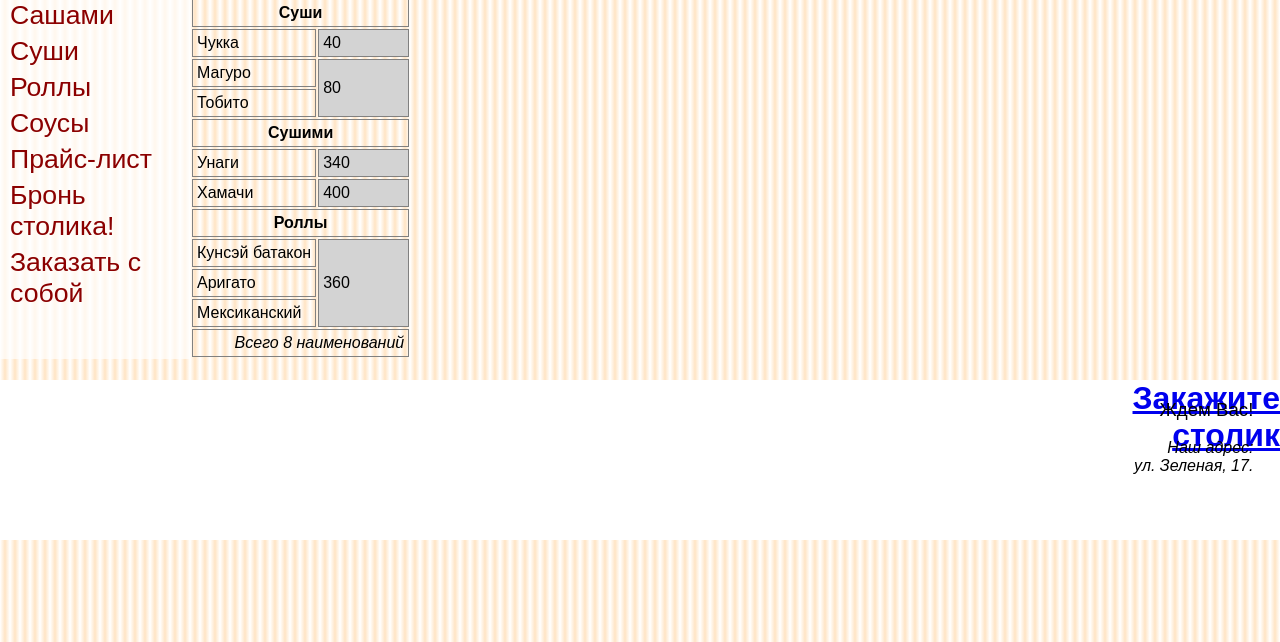
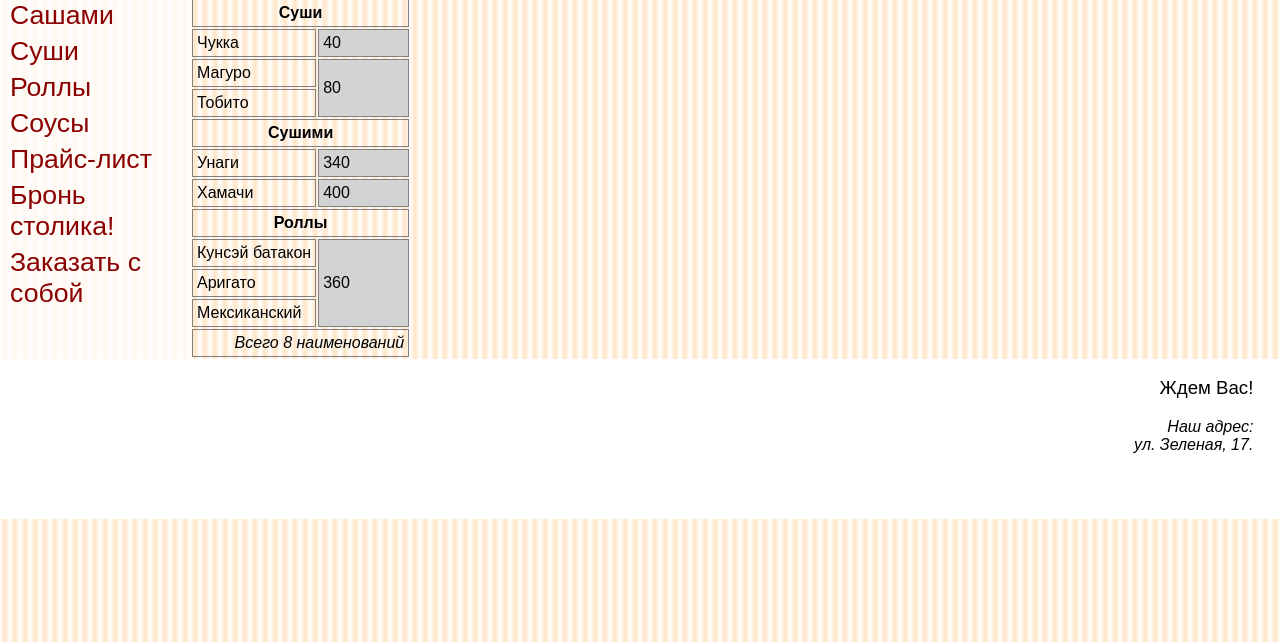
Before and after one commit to iRoman8614/sushi_bar, a plain HTML site: page price-list.html in a window 1280 px wide. Shown: the part 158-800 px from the top of the page. Drawn offline with Linux system fonts and the light colour scheme.

Commit message:
pages nav fix

```diff
--- a/price-list.html
+++ b/price-list.html
@@ -57,7 +57,7 @@
         </div>
     </div>
     <footer>
-        <div class="pos5"><h1><a href="order.html">Закажите<br> столик</a></h1></div>
+        <!--<div class="pos5"><h1><a href="order.html">Закажите<br> столик</a></h1></div>-->
         <div class="pos4">
             <p class="greeting">Ждем Вас!</p>
             <!-- Комментарии -->
```
Also changed, not shown: roll.html (+1 -1 lines), sashimi.html (+1 -1 lines), sushi.html (+1 -1 lines), takeaway.html (+1 -1 lines).
